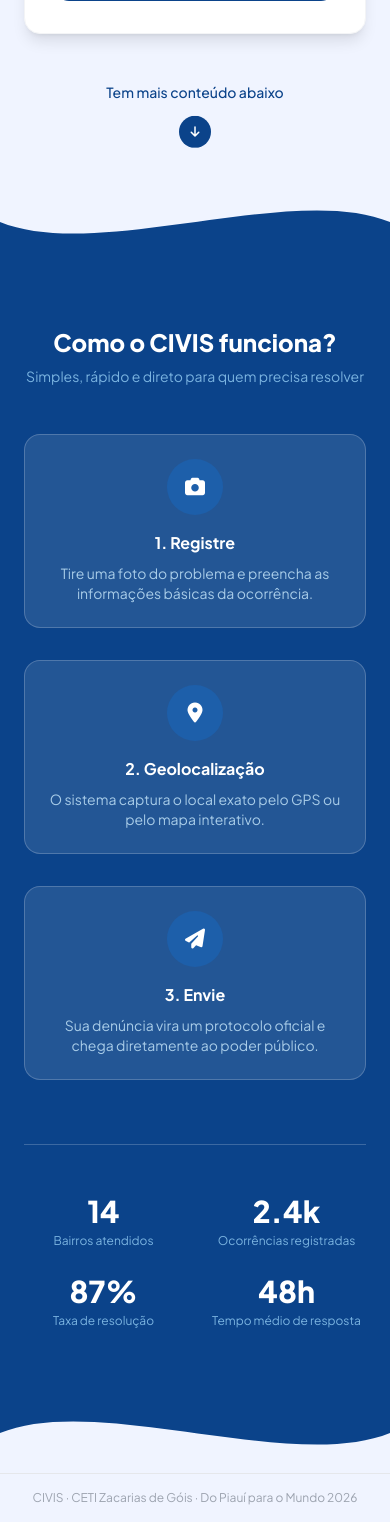
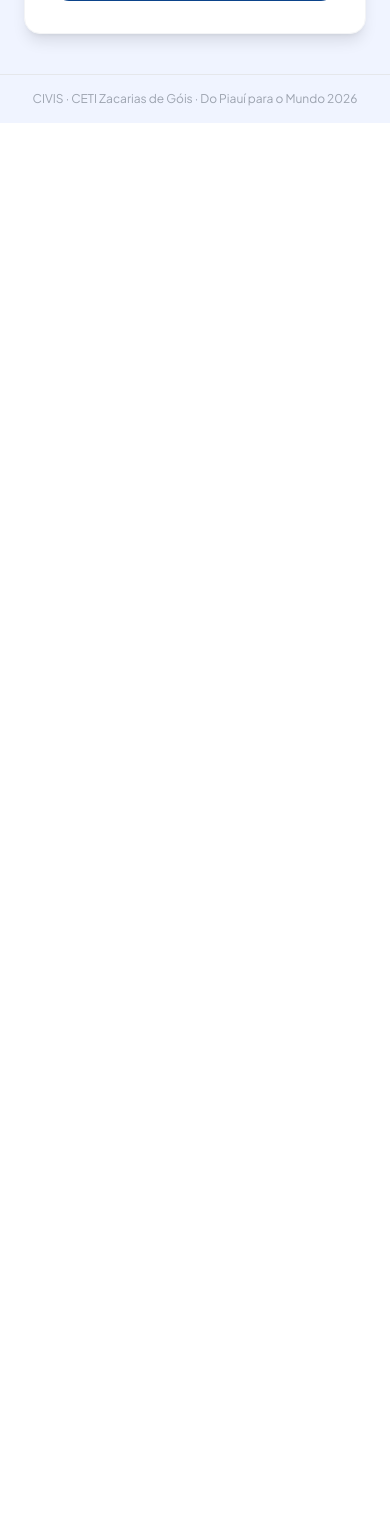
Before and after one commit to charanko0515/CIVIS, a Flask app: page /denuncia in a window 390 px wide. Shown: the part 914-2436 px from the top of the page. After the commit the page ends 1037 px from the top, so only its background shows below. Run offline with Flask 3, Linux system fonts and the light colour scheme; data comes from the database, SQL or seed files in the repository; some libraries are stand-ins or nearby versions.

Commit message:
remove estrutura de landing page da homepage.html
- Remove os elementos visuais, seções e componentes estilo landing page da homepage.html.

```diff
--- a/templates/homepage.html
+++ b/templates/homepage.html
@@ -145,81 +145,6 @@
 
     </div>
 
-    <!-- Indicador scroll -->
-    <div class="flex flex-col items-center gap-2 mt-12 fade-up delay-2">
-        <p class="text-sm font-medium" style="color:#0b438a;">Tem mais conteúdo abaixo</p>
-        <div class="bounce w-8 h-8 rounded-full flex items-center justify-center" style="background:#0b438a;">
-            <i class="fa-solid fa-arrow-down text-white text-xs"></i>
-        </div>
-    </div>
-</div>
-
-<!-- Curva de entrada na seção azul -->
-<div style="overflow:hidden;line-height:0;">
-    <svg viewBox="0 0 1440 80" xmlns="http://www.w3.org/2000/svg" preserveAspectRatio="none" style="display:block;width:100%;height:80px;">
-        <path d="M0,40 C360,80 1080,0 1440,40 L1440,80 L0,80 Z" fill="#0b438a"/>
-    </svg>
-</div>
-
-<!-- Seção informações -->
-<section style="background:#0b438a;" class="py-16 px-6">
-    <div class="max-w-5xl mx-auto">
-        <h2 class="text-center text-white text-2xl font-extrabold mb-2">Como o CIVIS funciona?</h2>
-        <p class="text-center text-sm mb-12" style="color:#7ab3e0;">Simples, rápido e direto para quem precisa resolver</p>
-
-        <div class="grid grid-cols-1 md:grid-cols-3 gap-8 mb-16">
-            <div class="bg-white bg-opacity-10 rounded-2xl p-6 text-center border border-white border-opacity-20">
-                <div class="w-14 h-14 rounded-full flex items-center justify-center mx-auto mb-4" style="background:#1d5faa;">
-                    <i class="fa-solid fa-camera text-white text-xl"></i>
-                </div>
-                <h3 class="text-white font-bold text-base mb-2">1. Registre</h3>
-                <p class="text-sm" style="color:#a8cce8;">Tire uma foto do problema e preencha as informações básicas da ocorrência.</p>
-            </div>
-            <div class="bg-white bg-opacity-10 rounded-2xl p-6 text-center border border-white border-opacity-20">
-                <div class="w-14 h-14 rounded-full flex items-center justify-center mx-auto mb-4" style="background:#1d5faa;">
-                    <i class="fa-solid fa-location-dot text-white text-xl"></i>
-                </div>
-                <h3 class="text-white font-bold text-base mb-2">2. Geolocalização</h3>
-                <p class="text-sm" style="color:#a8cce8;">O sistema captura o local exato pelo GPS ou pelo mapa interativo.</p>
-            </div>
-            <div class="bg-white bg-opacity-10 rounded-2xl p-6 text-center border border-white border-opacity-20">
-                <div class="w-14 h-14 rounded-full flex items-center justify-center mx-auto mb-4" style="background:#1d5faa;">
-                    <i class="fa-solid fa-paper-plane text-white text-xl"></i>
-                </div>
-                <h3 class="text-white font-bold text-base mb-2">3. Envie</h3>
-                <p class="text-sm" style="color:#a8cce8;">Sua denúncia vira um protocolo oficial e chega diretamente ao poder público.</p>
-            </div>
-        </div>
-
-        <div class="border-t border-white border-opacity-20 mb-12"></div>
-
-        <div class="grid grid-cols-2 md:grid-cols-4 gap-6 text-center">
-            <div>
-                <p class="text-3xl font-extrabold text-white">14</p>
-                <p class="text-xs mt-1" style="color:#7ab3e0;">Bairros atendidos</p>
-            </div>
-            <div>
-                <p class="text-3xl font-extrabold text-white">2.4k</p>
-                <p class="text-xs mt-1" style="color:#7ab3e0;">Ocorrências registradas</p>
-            </div>
-            <div>
-                <p class="text-3xl font-extrabold text-white">87%</p>
-                <p class="text-xs mt-1" style="color:#7ab3e0;">Taxa de resolução</p>
-            </div>
-            <div>
-                <p class="text-3xl font-extrabold text-white">48h</p>
-                <p class="text-xs mt-1" style="color:#7ab3e0;">Tempo médio de resposta</p>
-            </div>
-        </div>
-    </div>
-</section>
-
-<!-- Curva de saída -->
-<div style="overflow:hidden;line-height:0;">
-    <svg viewBox="0 0 1440 80" xmlns="http://www.w3.org/2000/svg" preserveAspectRatio="none" style="display:block;width:100%;height:80px;">
-        <path d="M0,40 C360,0 1080,80 1440,40 L1440,0 L0,0 Z" fill="#0b438a"/>
-    </svg>
-</div>
 
 {% endblock %}
 
```
